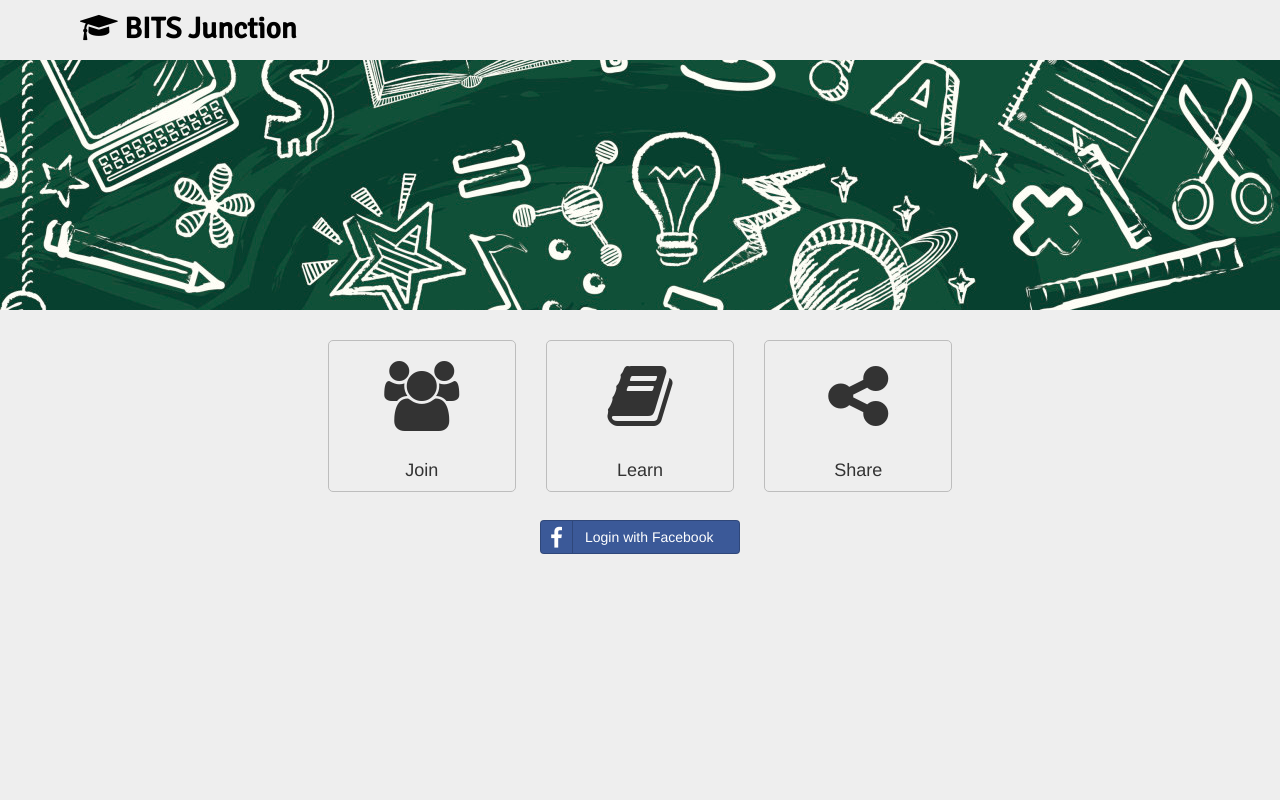
After one commit to arundhaj/bits_junction, a Django app: template templates/fb_home.html in a window 1280 px wide. The commit adds this page. Run offline with Django 3.2, Linux system fonts and the light colour scheme; the template is opened without the code that fills it, so the values that code supplies are empty; parts of the project's set-up code (start-up, migrations or seed data) failed here and were passed over; some libraries are stand-ins or nearby versions.

Commit message:
UI design updated

```diff
--- a/bits_junction_app/static/css/quiz.css
+++ b/bits_junction_app/static/css/quiz.css
@@ -1,7 +1,112 @@
 body {
+	margin: 0;
 	padding-top: 40px;
 	padding-bottom: 40px;
 	background: #eee;
+	padding-top: 40px;
+}
+
+.mrow, .mcol {
+	overflow: hidden;
+	position: absolute;
+}
+
+.mrow {
+	left: 0;
+	right: 0;
+}
+
+.mcol {
+	top: 0;
+	bottom: 0;
+}
+
+.scroll-x {
+	overflow-x: auto;
+}
+
+.scroll-y {
+	overflow-y: auto;
+}
+
+.mbody.mrow {
+	min-width: 960px;
+	min-height: 600px;
+	top: 0px;
+	bottom: 5px;
+}
+
+.mheader.mrow {
+	padding-top: 6px;
+	height: 60px;
+	top: 0;
+}
+
+.appheadbg {
+	color: white;
+	font-size: 2.1em;
+	vertical-align: middle;
+}
+
+.apphead {
+	color: black;
+	vertical-align: middle;
+	padding-top: 30px;
+	margin: 0;
+	margin-left: 80px;
+	font-weight: bold;
+	font-family: 'Signika';
+}
+
+.apphead:hover {
+	text-decoration: none;
+	color: #585858;
+}
+
+.sub-body.mrow {
+	top: 170px;
+}
+
+.landing-image {
+	top: 60px;
+	padding-top: 30px;
+	background-color: #E6E6E6;
+	height: 250px;
+	background: url('../img/landing.jpg') no-repeat center center;
+}
+
+.landing-image1 {
+	top: 60px;
+	padding-top: 30px;
+	background-color: #E6E6E6;
+	height: 100px;
+	background: url('../img/landing.jpg') no-repeat center center;
+}
+
+
+.site-info.mrow {
+	height: 200px;
+	padding-top: 30px;
+	top: 310px;
+	text-align: center;
+}
+
+.site-info-div {
+	padding-top: 20px;
+	border: 1px solid #BDBDBD;
+	border-radius: 5px;
+}
+
+.signin.mrow {
+	padding-top: 10px;
+	height: 60px;
+	top: 510px;
+	text-align: center;
+}
+
+.signin-button {
+	width: 200px;
+	margin: 0 auto;
 }
 
 .form-login {
@@ -17,13 +122,15 @@ body {
 	margin: 0 auto;
 	background-color: #f6f6f6;
 }
-.form-signin .form-signin-heading,
-.form-signin .checkbox {
+
+.form-signin .form-signin-heading, .form-signin .checkbox {
 	margin-bottom: 10px;
 }
+
 .form-signin .checkbox {
 	font-weight: normal;
 }
+
 .form-signin .form-control {
 	position: relative;
 	height: auto;
@@ -33,14 +140,17 @@ body {
 	padding: 10px;
 	font-size: 16px;
 }
+
 .form-signin .form-control:focus {
 	z-index: 2;
 }
+
 .form-signin input[type="email"] {
 	margin-bottom: -1px;
 	border-bottom-right-radius: 0;
 	border-bottom-left-radius: 0;
 }
+
 .form-signin input[type="password"] {
 	margin-bottom: 10px;
 	border-top-left-radius: 0;
@@ -61,7 +171,7 @@ body {
 }
 
 .label-type {
-	margin-left:57px;
+	margin-left: 57px;
 }
 
 .mystyle {
@@ -69,22 +179,19 @@ body {
 	margin: 0 auto;
 }
 
-.navbar-login
-{
+.navbar-login {
 	width: 250px;
 	padding: 10px;
 	padding-bottom: 0px;
 }
 
-.navbar-login-session
-{
+.navbar-login-session {
 	padding: 10px;
 	padding-bottom: 0px;
 	padding-top: 0px;
 }
 
-.icon-size
-{
+.icon-size {
 	font-size: 87px;
 }
 
--- a/bits_junction_app/urls.py
+++ b/bits_junction_app/urls.py
@@ -1,10 +1,9 @@
 from django.conf.urls import patterns, url
 
-from views import QuestionAddView
+from views import QuestionAddView, HomeView
 from views import QuestionEditView
 from views import QuestionView
 from views import QuizListView
-from views import QuizListViewRedirect
 from views import QuizView
 
 
@@ -13,7 +12,7 @@ urlpatterns = patterns('',
     # url(r'^$', 'quiz.views.home', name='home'),
     # url(r'^blog/', include('blog.urls')),
 
-    url(r'^$', QuizListViewRedirect.as_view(), name="redirect"),
+    url(r'^$', HomeView.as_view(), name="home"),
     url(r'^quiz$', QuizListView.as_view(), name="quiz_list"),
     url(r'^quiz/(?P<quiz_id>\d+)$', QuizView.as_view(), name="quiz"),
     url(r'^quiz/(?P<quiz_id>\d+)/(?P<question_id>\d+)$', QuestionView.as_view(), name="question"),
--- a/bits_junction_app/views.py
+++ b/bits_junction_app/views.py
@@ -15,8 +15,11 @@ from django.views import generic
 from forms import QuestionForm, OptionInlineFormSet
 from models import Quiz, Question, Option
 
+class HomeView(generic.View):
+    def get(self, request):
+        context = RequestContext(request, {})
+        return render_to_response('fb_home.html', context)
 
-# Create your views here.
 class SignInAndSignUp(generic.View):
     def get(self, request):
         context = RequestContext(request, {})
--- a/templates/base.html
+++ b/templates/base.html
@@ -9,63 +9,25 @@
 <meta name="description" content="">
 <meta name="author" content="">
 <link rel="stylesheet" href="{% static 'css/bootstrap.css' %}">
+<link rel="stylesheet" href="{% static 'css/bootstrap-social.css' %}">
+<link href='http://fonts.googleapis.com/css?family=Signika' rel='stylesheet' type='text/css'>
+<link href="//maxcdn.bootstrapcdn.com/font-awesome/4.2.0/css/font-awesome.min.css" rel="stylesheet">
 <link rel="stylesheet" href="{% static 'css/quiz.css' %}">
+
 </head>
 
 <body>
-	<nav class="navbar navbar-default navbar-fixed-top navbar-inverse" role="navigation">
-		<div class="container">
-			<!-- Brand and toggle get grouped for better mobile display -->
-			<div class="navbar-header">
-				<a class="navbar-brand" href="/">BITS Junction</a>
-			</div>
-			{% if user.is_authenticated %}
-			<div class="collapse navbar-collapse pull-right">
-				<ul class="nav navbar-nav">
-					<li class="dropdown">
-						<a href="#" class="dropdown-toggle" data-toggle="dropdown"><span class="glyphicon glyphicon-user"></span> &nbsp;{{ user.username|lower }} <span class="caret"></span></a>
-						<ul class="dropdown-menu" role="menu">
-	                        <li>
-	                            <div class="navbar-login">
-	                                <div class="row">
-	                                    <div class="col-lg-12">
-	                                        <p class="text-left"><strong>{{ user.first_name }} {{ user.last_name }}</strong></p>
-	                                        <p class="text-left small">{{ user.email }}</p>
-	                                    </div>
-	                                </div>
-	                            </div>
-	                        </li>
-	                        <li class="divider"></li>
-	                        <li>
-	                            <div class="navbar-login navbar-login-session">
-	                                <div class="row">
-	                                    <div class="col-lg-12">
-	                                        <p>
-	                                            <a href="/logout" class="btn btn-danger btn-block">Logout</a>
-	                                        </p>
-	                                    </div>
-	                                </div>
-	                            </div>
-	                        </li>
-						</ul>
-					</li>
-				</ul>
-			</div>
-        	{% endif %}
-		</div>
-	</nav>
-	<br />
-	<div class="container quiz-container">
-		<br />
-{% block content %}
-{% endblock %}
-		<br />
+	<div class="mbody mrow scroll-x scroll-y">
+	    <div class="mheader mrow appheadbg">
+        	<a href="{% url 'home' %}" class="apphead"><i class="fa fa-graduation-cap"></i> BITS Junction</a>
+	    </div>
+
+		{% block content %}
+		{% endblock %}
+
 	</div>
-	<footer class="quiz-footer">
-		<div class="container">
-			<p>This is an unofficial site for BITS WILP students to help assist the learning process. Please use the site responsibly.</p>
-		</div>
-	</footer>
+
+
 <script src="{% static 'js/jquery-1.11.1.js' %}" type="text/javascript"></script>
 <script src="{% static 'js/bootstrap.js' %}" type="text/javascript"></script>
 <script src="{% static 'ckeditor/ckeditor/ckeditor.js' %}" type="text/javascript"></script>
--- /dev/null
+++ b/templates/fb_home.html
@@ -0,0 +1,37 @@
+{% extends "base.html" %}
+
+
+{% block content %}
+<div class="landing-image mrow"></div>
+
+<div class="site-info mrow">
+	<div class="row">
+		<div class="col-md-2 col-md-offset-3 ">
+			<div class="site-info-div">
+				<span style="display: block;"><i class="fa fa-users fa-5x"></i></span><br>
+				<h4>Join</h4>
+			</div>
+		</div>
+		<div class="col-md-2 ">
+			<div class="site-info-div">
+				<span style="display: block;"><i class="fa fa-book fa-5x"></i></span><br>
+				<h4>Learn</h4>
+			</div>
+		</div>
+		<div class="col-md-2 ">
+			<div class="site-info-div">
+				<span style="display: block;"><i class="fa fa-share-alt fa-5x"></i></span><br>
+				<h4>Share</h4>
+			</div>
+		</div>
+	</div>
+</div>
+
+<div class="signin mrow">
+	<div class="signin-button">
+		<a class="btn btn-block btn-social btn-facebook fb-button"><i
+			class="fa fa-facebook"></i> Login with Facebook
+		</a>
+	</div>
+</div>
+{% endblock %}
--- a/templates/question.html
+++ b/templates/question.html
@@ -1,6 +1,6 @@
-{% extends "base.html" %}
+{% extends "pages.html" %}
 
-{% block content %}
+{% block pagecontent %}
 <ol class="breadcrumb">
   <li><a href="/quiz">Quiz List</a></li>
   <li><a href="/quiz/{{ quiz.id }}">{{ quiz.title }}</a></li>
--- a/templates/question_edit.html
+++ b/templates/question_edit.html
@@ -1,6 +1,6 @@
-{% extends "base.html" %}
+{% extends "pages.html" %}
 
-{% block content %}
+{% block pagecontent %}
 <ol class="breadcrumb">
   <li><a href="/quiz">Quiz List</a></li>
   <li><a href="/quiz/{{ quiz.id }}">{{ quiz.title }}</a></li>
--- a/templates/quiz.html
+++ b/templates/quiz.html
@@ -1,4 +1,6 @@
-{% extends "base.html" %} {% block content %}
+{% extends "pages.html" %}
+
+{% block pagecontent %}
 <ol class="breadcrumb">
 	<li><a href="/quiz">Quiz List</a></li>
 	<li class="active">{{ quiz.title }}</li>
--- a/templates/quiz_list.html
+++ b/templates/quiz_list.html
@@ -1,6 +1,6 @@
-{% extends "base.html" %}
+{% extends "pages.html" %}
 
-{% block content %}
+{% block pagecontent %}
 <ol class="breadcrumb">
   <li class="active">Quiz List</li>
 </ol>
```
Also changed, not shown: templates/pages.html (added, +14 -0 lines), bits_junction_app/static/css/bootstrap-social.css (added), bits_junction_app/static/img/landing.jpg (added). Lines whose indentation alone changed are shown as unchanged.
